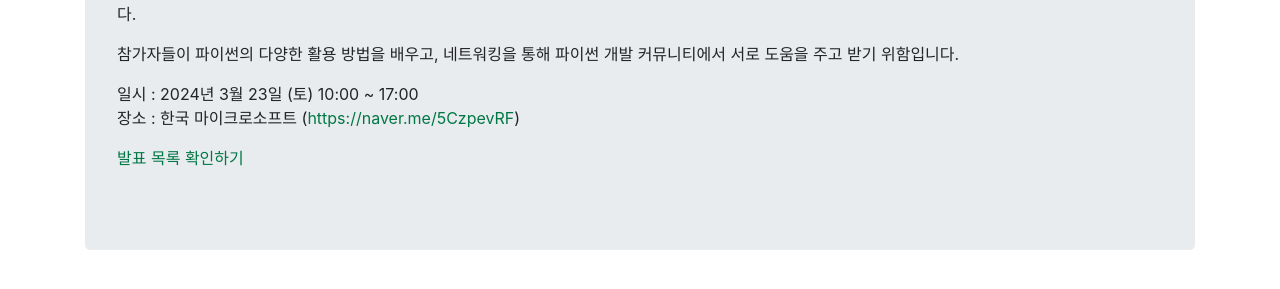
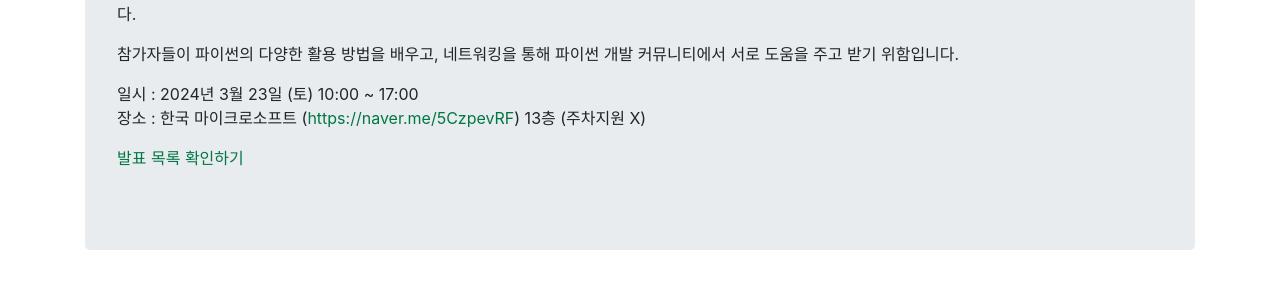
Before and after one commit to pythonkr/pyweb-symposium.github.io, a Jekyll site: the page built from index.md, in a window 1280 px wide. Shown: the part 339-628 px from the top of the page. Built offline with Jekyll 4.4.1, drawn with Linux system fonts in a browser that asks for light colours.

Commit message:
Update index.md

```diff
--- a/index.md
+++ b/index.md
@@ -6,6 +6,6 @@ layout: home
 참가자들이 파이썬의 다양한 활용 방법을 배우고, 네트워킹을 통해 파이썬 개발 커뮤니티에서 서로 도움을 주고 받기 위함입니다.
 
 일시 : 2024년 3월 23일 (토) 10:00 ~ 17:00<br>
-장소 : 한국 마이크로소프트 (<a class="button" href="https://naver.me/5CzpevRF">https://naver.me/5CzpevRF</a>)
+장소 : 한국 마이크로소프트 (<a class="button" href="https://naver.me/5CzpevRF">https://naver.me/5CzpevRF</a>) 13층 (주차지원 X)
 
 <a class="button" href="/talks/"> 발표 목록 확인하기 </a>
```
